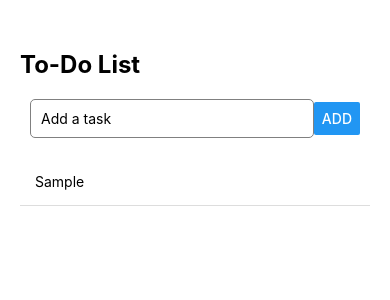
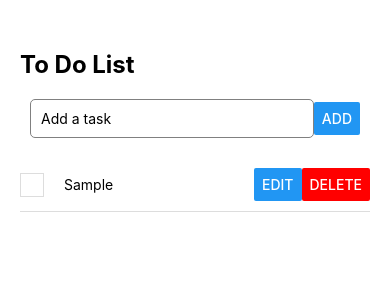
Before and after one commit to wilsonDT/todo-app, a React Native app: screen / in a window 390 px wide. Both pictures are taken after typing "Sample" into the empty fields and a click on the button "ADD". Shown: the top 300 px of the page. Built offline with nearby package versions, Linux system fonts and the light colour scheme.

Commit message:
feat: add edit, delete, and mark complete

```diff
--- a/App.tsx
+++ b/App.tsx
@@ -1,23 +1,60 @@
 import React, { useState } from 'react';
 import { StyleSheet, View, Text, FlatList } from 'react-native';
 import TaskInput from './components/TaskInput';
+import TaskItem from './components/TaskItem';
+
+export interface Task {
+  id: string;
+  description: string;
+  completed: boolean;
+}
 
 export default function App() {
-  const [tasks, setTasks] = useState<string[]>([]);
+  const [tasks, setTasks] = useState<Task[]>([]);
 
-  const handleAddTask = (task: string) => {
-    setTasks((prevTasks) => [...prevTasks, task]);
+  const handleAddTask = (description: string) => {
+    const newTask: Task = {
+      id: Date.now().toString(),
+      description,
+      completed: false,
+    };
+    setTasks((prevTasks) => [...prevTasks, newTask]);
+  };
+
+  const handleEditTask = (id: string, newDescription: string) => {
+    setTasks((prevTasks) =>
+      prevTasks.map((task) =>
+        task.id === id ? { ...task, description: newDescription } : task
+      )
+    );
+  };
+
+  const handleDeleteTask = (id: string) => {
+    setTasks((prevTasks) => prevTasks.filter((task) => task.id !== id));
+  };
+
+  const handleToggleComplete = (id: string) => {
+    setTasks((prevTasks) =>
+      prevTasks.map((task) =>
+        task.id === id ? { ...task, completed: !task.completed } : task
+      )
+    );
   };
 
   return (
     <View style={styles.container}>
-      <Text style={styles.title}>To-Do List</Text>
+      <Text style={styles.title}>To Do List</Text>
       <TaskInput onAddTask={handleAddTask} />
       <FlatList
         data={tasks}
-        keyExtractor={(item, index) => index.toString()}
+        keyExtractor={(item) => item.id}
         renderItem={({ item }) => (
-          <Text style={styles.taskItem}>{item}</Text>
+          <TaskItem
+            task={item}
+            onEditTask={handleEditTask}
+            onDeleteTask={handleDeleteTask}
+            onToggleComplete={handleToggleComplete}
+          />
         )}
       />
     </View>
@@ -36,9 +73,4 @@ const styles = StyleSheet.create({
     fontWeight: 'bold',
     marginBottom: 20,
   },
-  taskItem: {
-    padding: 15,
-    borderBottomWidth: 1,
-    borderBottomColor: '#ddd',
-  },
 });
--- a/babel.config.js
+++ b/babel.config.js
@@ -1,6 +1,6 @@
 module.exports = function (api) {
   api.cache(true);
   return {
-    presets: ["babel-preset-expo"],
+    presets: ['babel-preset-expo'],
   };
 };
--- a/components/TaskItem.tsx
+++ b/components/TaskItem.tsx
@@ -0,0 +1,103 @@
+import React, { useState } from 'react';
+import {
+  View,
+  Text,
+  TextInput,
+  Button,
+  Alert,
+  StyleSheet,
+  TouchableOpacity,
+} from 'react-native';
+
+const TaskItem = ({ task, onEditTask, onDeleteTask, onToggleComplete }) => {
+  const [isEditing, setIsEditing] = useState(false);
+  const [editedTask, setEditedTask] = useState(task.description);
+
+  const handleSave = () => {
+    onEditTask(task.id, editedTask);
+    setIsEditing(false);
+  };
+
+  const confirmDelete = () => {
+    Alert.alert('Delete Task', 'Are you sure you want to delete this task?', [
+      { text: 'Cancel', style: 'cancel' },
+      {
+        text: 'Delete',
+        style: 'destructive',
+        onPress: () => onDeleteTask(task.id),
+      },
+    ]);
+  };
+
+  return (
+    <View style={styles.taskItem}>
+      <TouchableOpacity onPress={() => onToggleComplete(task.id)}>
+        <View style={styles.checkbox}>
+          {task.completed && <Text style={styles.checkboxText}>✔</Text>}
+        </View>
+      </TouchableOpacity>
+
+      {isEditing ? (
+        <TextInput
+          style={[styles.input, task.completed && styles.completedTask]}
+          value={editedTask}
+          onChangeText={setEditedTask}
+        />
+      ) : (
+        <Text style={[styles.taskText, task.completed && styles.completedTask]}>
+          {task.description}
+        </Text>
+      )}
+
+      {isEditing ? (
+        <Button title="Save" onPress={handleSave} />
+      ) : (
+        <>
+          <Button title="Edit" onPress={() => setIsEditing(true)} />
+          <Button title="Delete" onPress={confirmDelete} color="red" />
+        </>
+      )}
+    </View>
+  );
+};
+
+const styles = StyleSheet.create({
+  taskItem: {
+    flexDirection: 'row',
+    alignItems: 'center',
+    justifyContent: 'space-between',
+    paddingVertical: 10,
+    borderBottomWidth: 1,
+    borderBottomColor: '#ddd',
+  },
+  taskText: {
+    flex: 1,
+    marginLeft: 10,
+  },
+  completedTask: {
+    textDecorationLine: 'line-through',
+    color: 'gray',
+  },
+  input: {
+    flex: 1,
+    borderColor: 'gray',
+    borderWidth: 1,
+    padding: 10,
+    marginRight: 10,
+    borderRadius: 5,
+  },
+  checkbox: {
+    width: 24,
+    height: 24,
+    borderWidth: 1,
+    borderColor: '#ddd',
+    justifyContent: 'center',
+    alignItems: 'center',
+    marginRight: 10,
+  },
+  checkboxText: {
+    fontSize: 18,
+  },
+});
+
+export default TaskItem;
```
Also changed, not shown: package.json (+4 -9 lines), 1 other file (tests, documents, lock files or other folders).
